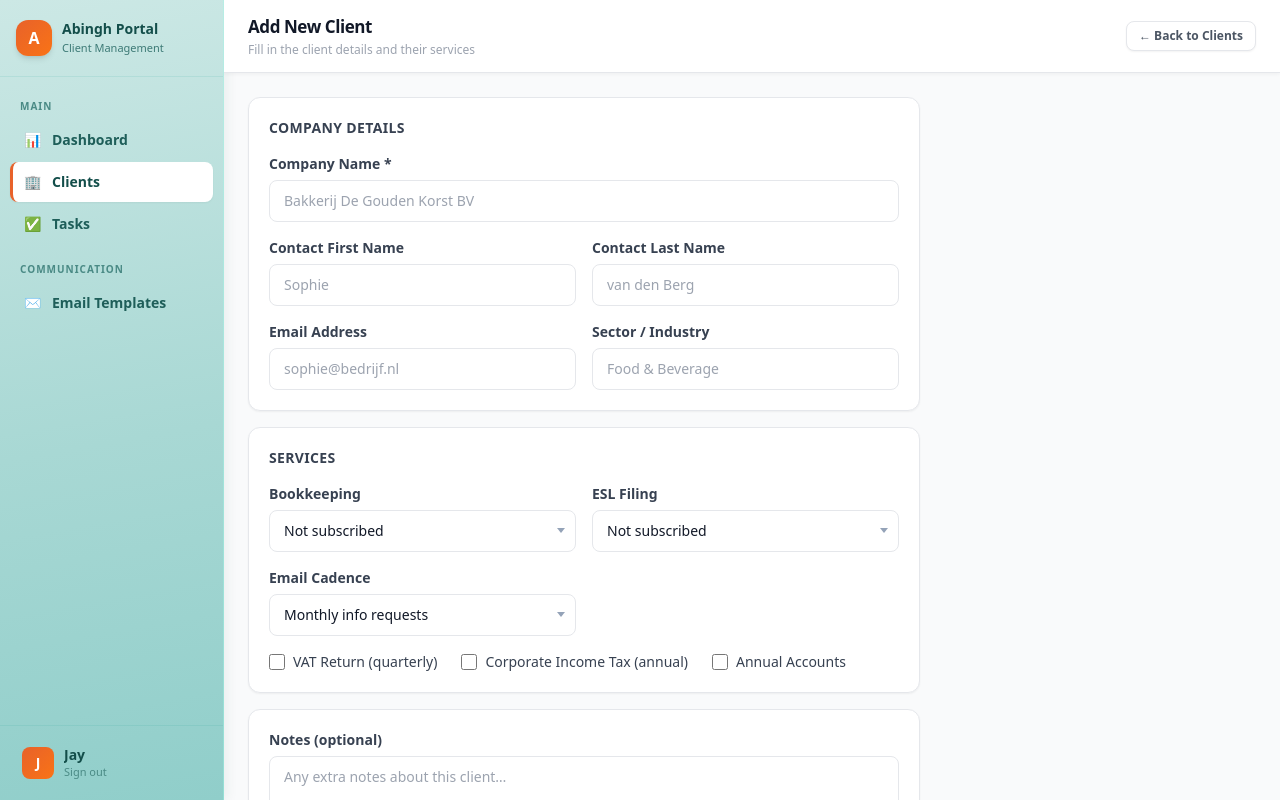
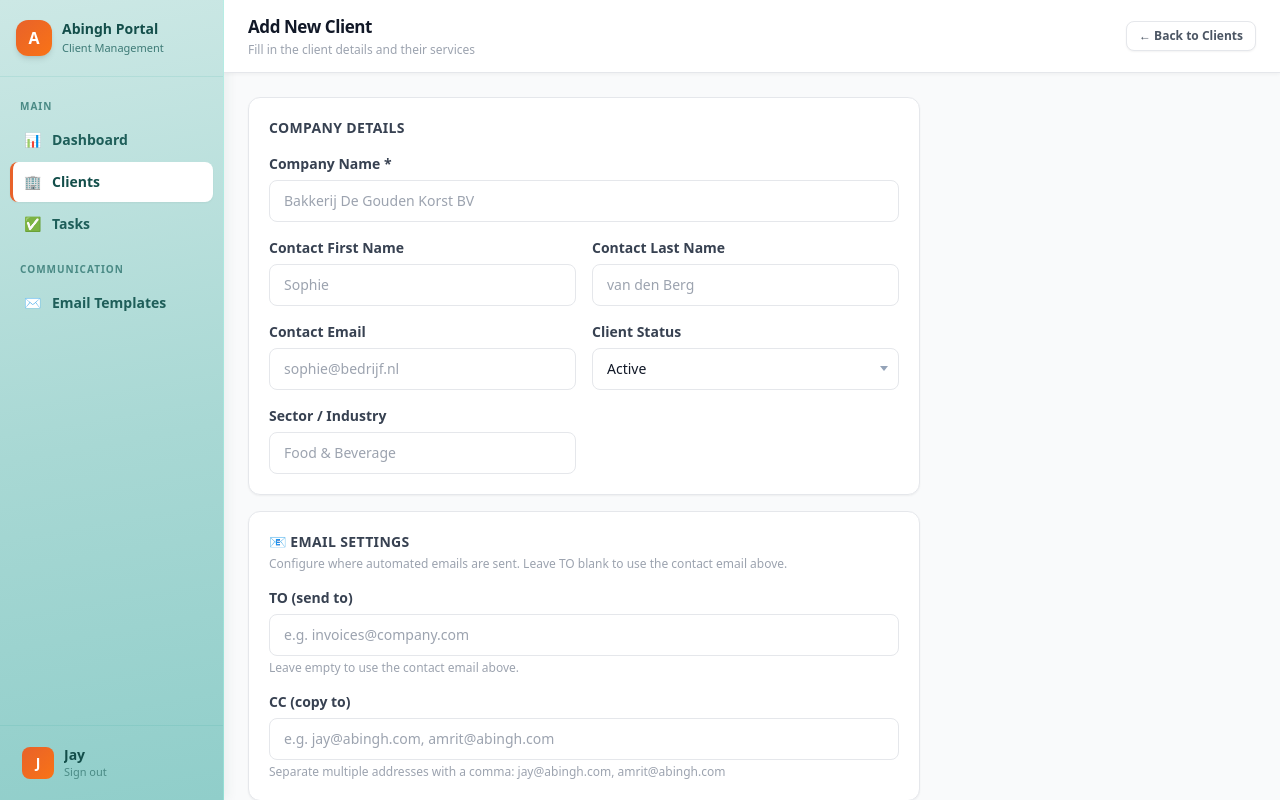
Before and after one commit to JayMalmadi/abingh-portal, a Next.js app: page /clients/new in a window 1280 px wide. Built offline with nearby package versions, Linux system fonts and the light colour scheme; no server answers; the database is empty.

Commit message:
Add client status, email TO/CC fields, and inline dropdowns

```diff
--- a/src/app/clients/[id]/page.tsx
+++ b/src/app/clients/[id]/page.tsx
@@ -6,6 +6,13 @@ import Link from 'next/link'
 import AppLayout from '@/components/AppLayout'
 import { createClient } from '@/lib/supabase'
 import { Client } from '@/lib/types'
+
+const CLIENT_STATUS_OPTIONS = [
+  { value: 'active',     label: 'Active' },
+  { value: 'inactive',   label: 'Inactive' },
+  { value: 'on_hold',    label: 'On Hold' },
+  { value: 'liquidated', label: 'Liquidated' },
+]
 
 export default function EditClientPage() {
   const router   = useRouter()
@@ -47,8 +54,13 @@ export default function EditClientPage() {
 
   const inputCls = "w-full px-3.5 py-2.5 border border-gray-200 rounded-lg text-sm focus:outline-none focus:ring-2 focus:ring-teal-400 focus:border-transparent"
   const selectCls = `${inputCls} bg-white cursor-pointer`
-  const Field = ({ label, children }: { label: string; children: React.ReactNode }) => (
-    <div><label className="block text-sm font-semibold text-gray-700 mb-1.5">{label}</label>{children}</div>
+
+  const Field = ({ label, hint, children }: { label: string; hint?: string; children: React.ReactNode }) => (
+    <div>
+      <label className="block text-sm font-semibold text-gray-700 mb-1.5">{label}</label>
+      {children}
+      {hint && <p className="text-xs text-gray-400 mt-1">{hint}</p>}
+    </div>
   )
 
   if (loading) return <AppLayout title="Edit Client"><div className="text-gray-400 text-sm py-16 text-center">Loading…</div></AppLayout>
@@ -60,6 +72,8 @@ export default function EditClientPage() {
       actions={<Link href="/clients" className="btn-outline text-xs py-1.5 px-3 rounded-lg">← Back</Link>}
     >
       <form onSubmit={handleSubmit} className="max-w-2xl">
+
+        {/* Company Details */}
         <div className="card p-5 mb-4">
           <h2 className="text-sm font-bold text-gray-700 mb-4 uppercase tracking-wide">Company Details</h2>
           <div className="grid grid-cols-2 gap-4">
@@ -77,9 +91,17 @@ export default function EditClientPage() {
               <input className={inputCls} value={form.contact_last ?? ''}
                 onChange={e => set('contact_last', e.target.value)} />
             </Field>
-            <Field label="Email Address">
+            <Field label="Contact Email">
               <input type="email" className={inputCls} value={form.email ?? ''}
                 onChange={e => set('email', e.target.value)} />
+            </Field>
+            <Field label="Client Status">
+              <select className={selectCls} value={form.status ?? 'active'}
+                onChange={e => set('status', e.target.value)}>
+                {CLIENT_STATUS_OPTIONS.map(o => (
+                  <option key={o.value} value={o.value}>{o.label}</option>
+                ))}
+              </select>
             </Field>
             <Field label="Sector">
               <input className={inputCls} value={form.sector ?? ''}
@@ -88,6 +110,38 @@ export default function EditClientPage() {
           </div>
         </div>
 
+        {/* Email Settings */}
+        <div className="card p-5 mb-4">
+          <h2 className="text-sm font-bold text-gray-700 mb-1 uppercase tracking-wide">📧 Email Settings</h2>
+          <p className="text-xs text-gray-400 mb-4">Configure where emails are sent for this client. Leave TO blank to use the contact email above.</p>
+          <div className="grid grid-cols-1 gap-4">
+            <Field
+              label="TO (send to)"
+              hint="Leave empty to automatically use the contact email above."
+            >
+              <input
+                type="email"
+                className={inputCls}
+                value={form.email_to ?? ''}
+                onChange={e => set('email_to', e.target.value)}
+                placeholder={form.email ?? 'e.g. invoices@company.com'}
+              />
+            </Field>
+            <Field
+              label="CC (copy to)"
+              hint="Separate multiple addresses with a comma: jan@abingh.com, amrit@abingh.com"
+            >
+              <input
+                className={inputCls}
+                value={form.email_cc ?? ''}
+                onChange={e => set('email_cc', e.target.value)}
+                placeholder="e.g. jay@abingh.com, amrit@abingh.com"
+              />
+            </Field>
+          </div>
+        </div>
+
+        {/* Services */}
         <div className="card p-5 mb-4">
           <h2 className="text-sm font-bold text-gray-700 mb-4 uppercase tracking-wide">Services</h2>
           <div className="grid grid-cols-2 gap-4">
@@ -108,20 +162,20 @@ export default function EditClientPage() {
               </select>
             </Field>
             <Field label="Email Cadence">
-              <select className={selectCls} value={form.email_cadence ?? 'monthly'}
+              <select className={selectCls} value={form.email_cadence ?? 'quarterly'}
                 onChange={e => set('email_cadence', e.target.value)}>
-                <option value="monthly">Monthly</option>
-                <option value="quarterly">Quarterly</option>
+                <option value="monthly">Monthly info requests</option>
+                <option value="quarterly">Quarterly info requests</option>
               </select>
             </Field>
           </div>
-          <div className="flex gap-6 mt-4">
+          <div className="flex flex-wrap gap-6 mt-4">
             {[
-              { key: 'has_vat', label: 'VAT Return' },
-              { key: 'has_cit', label: 'Corporate Income Tax' },
+              { key: 'has_vat',             label: 'VAT Return' },
+              { key: 'has_cit',             label: 'Corporate Income Tax' },
               { key: 'has_annual_accounts', label: 'Annual Accounts' },
             ].map(({ key, label }) => (
-              <label key={key} className="flex items-center gap-2 cursor-pointer">
+              <label key={key} className="flex items-center gap-2 cursor-pointer select-none">
                 <input type="checkbox" className="w-4 h-4 rounded accent-teal-600"
                   checked={!!form[key as keyof Client]}
                   onChange={e => set(key, e.target.checked)} />
@@ -131,6 +185,7 @@ export default function EditClientPage() {
           </div>
         </div>
 
+        {/* Notes */}
         <div className="card p-5 mb-5">
           <Field label="Notes">
             <textarea rows={3} className={inputCls} value={form.notes ?? ''}
@@ -138,7 +193,9 @@ export default function EditClientPage() {
           </Field>
         </div>
 
-        {error && <div className="bg-red-50 border border-red-200 text-red-700 text-sm px-4 py-3 rounded-lg mb-4">{error}</div>}
+        {error && (
+          <div className="bg-red-50 border border-red-200 text-red-700 text-sm px-4 py-3 rounded-lg mb-4">{error}</div>
+        )}
 
         <div className="flex items-center justify-between">
           <div className="flex gap-3">
--- a/src/app/clients/new/page.tsx
+++ b/src/app/clients/new/page.tsx
@@ -19,12 +19,15 @@ export default function NewClientPage() {
     contact_last: '',
     email: '',
     sector: '',
+    status: 'active' as 'active' | 'inactive' | 'on_hold' | 'liquidated',
     bookkeeping_freq: 'none' as 'monthly' | 'quarterly' | 'none',
     esl_freq: 'none' as 'monthly' | 'quarterly' | 'none',
     has_vat: false,
     has_cit: false,
     has_annual_accounts: false,
-    email_cadence: 'monthly' as 'monthly' | 'quarterly',
+    email_cadence: 'quarterly' as 'monthly' | 'quarterly',
+    email_to: '',
+    email_cc: '',
     notes: '',
   })
 
@@ -37,10 +40,9 @@ export default function NewClientPage() {
     setError('')
 
     const { data: { session } } = await supabase.auth.getSession()
-      const user = session?.user
+    const user = session?.user
     if (!user) { router.push('/login'); return }
 
-    // Insert client
     const { data: newClient, error: clientError } = await supabase
       .from('clients')
       .insert({ ...form, user_id: user.id })
@@ -53,7 +55,6 @@ export default function NewClientPage() {
       return
     }
 
-    // Auto-generate tasks for this client
     const tasks = generateTasksForClient(newClient as Client)
     if (tasks.length > 0) {
       await supabase.from('tasks').insert(tasks)
@@ -62,10 +63,11 @@ export default function NewClientPage() {
     router.push('/clients')
   }
 
-  const Field = ({ label, children }: { label: string; children: React.ReactNode }) => (
+  const Field = ({ label, hint, children }: { label: string; hint?: string; children: React.ReactNode }) => (
     <div>
       <label className="block text-sm font-semibold text-gray-700 mb-1.5">{label}</label>
       {children}
+      {hint && <p className="text-xs text-gray-400 mt-1">{hint}</p>}
     </div>
   )
 
@@ -81,6 +83,7 @@ export default function NewClientPage() {
       }
     >
       <form onSubmit={handleSubmit} className="max-w-2xl">
+
         {/* Company info */}
         <div className="card p-5 mb-4">
           <h2 className="text-sm font-bold text-gray-700 mb-4 uppercase tracking-wide">Company Details</h2>
@@ -99,13 +102,53 @@ export default function NewClientPage() {
               <input className={inputCls} value={form.contact_last}
                 onChange={e => set('contact_last', e.target.value)} placeholder="van den Berg" />
             </Field>
-            <Field label="Email Address">
+            <Field label="Contact Email">
               <input type="email" className={inputCls} value={form.email}
                 onChange={e => set('email', e.target.value)} placeholder="sophie@bedrijf.nl" />
+            </Field>
+            <Field label="Client Status">
+              <select className={selectCls} value={form.status}
+                onChange={e => set('status', e.target.value)}>
+                <option value="active">Active</option>
+                <option value="inactive">Inactive</option>
+                <option value="on_hold">On Hold</option>
+                <option value="liquidated">Liquidated</option>
+              </select>
             </Field>
             <Field label="Sector / Industry">
               <input className={inputCls} value={form.sector}
                 onChange={e => set('sector', e.target.value)} placeholder="Food & Beverage" />
+            </Field>
+          </div>
+        </div>
+
+        {/* Email Settings */}
+        <div className="card p-5 mb-4">
+          <h2 className="text-sm font-bold text-gray-700 mb-1 uppercase tracking-wide">📧 Email Settings</h2>
+          <p className="text-xs text-gray-400 mb-4">Configure where automated emails are sent. Leave TO blank to use the contact email above.</p>
+          <div className="grid grid-cols-1 gap-4">
+            <Field
+              label="TO (send to)"
+              hint="Leave empty to use the contact email above."
+            >
+              <input
+                type="email"
+                className={inputCls}
+                value={form.email_to}
+                onChange={e => set('email_to', e.target.value)}
+                placeholder="e.g. invoices@company.com"
+              />
+            </Field>
+            <Field
+              label="CC (copy to)"
+              hint="Separate multiple addresses with a comma: jay@abingh.com, amrit@abingh.com"
+            >
+              <input
+                className={inputCls}
+                value={form.email_cc}
+                onChange={e => set('email_cc', e.target.value)}
+                placeholder="e.g. jay@abingh.com, amrit@abingh.com"
+              />
             </Field>
           </div>
         </div>
@@ -138,10 +181,10 @@ export default function NewClientPage() {
               </select>
             </Field>
           </div>
-          <div className="flex gap-6 mt-4">
+          <div className="flex flex-wrap gap-6 mt-4">
             {[
-              { key: 'has_vat', label: 'VAT Return (quarterly)' },
-              { key: 'has_cit', label: 'Corporate Income Tax (annual)' },
+              { key: 'has_vat',             label: 'VAT Return (quarterly)' },
+              { key: 'has_cit',             label: 'Corporate Income Tax (annual)' },
               { key: 'has_annual_accounts', label: 'Annual Accounts' },
             ].map(({ key, label }) => (
               <label key={key} className="flex items-center gap-2 cursor-pointer select-none">
--- a/src/lib/types.ts
+++ b/src/lib/types.ts
@@ -1,6 +1,7 @@
 export type BookkeepingFreq = 'monthly' | 'quarterly' | 'none'
 export type EslFreq = 'monthly' | 'quarterly' | 'none'
 export type EmailCadence = 'monthly' | 'quarterly'
+export type ClientStatus = 'active' | 'inactive' | 'liquidated' | 'on_hold'
 export type TaskType = 'bookkeeping' | 'esl' | 'vat' | 'cit' | 'annual_accounts'
 export type TaskStatus = 'pending' | 'info_requested' | 'in_progress' | 'done'
 
@@ -18,6 +19,9 @@ export interface Client {
   has_cit: boolean
   has_annual_accounts: boolean
   email_cadence: EmailCadence
+  status: ClientStatus
+  email_to: string       // override TO address; empty = use contact email
+  email_cc: string       // comma-separated CC addresses
   notes: string
   created_at: string
   updated_at: string
```
Also changed, not shown: src/app/clients/page.tsx (+68 -20 lines).
